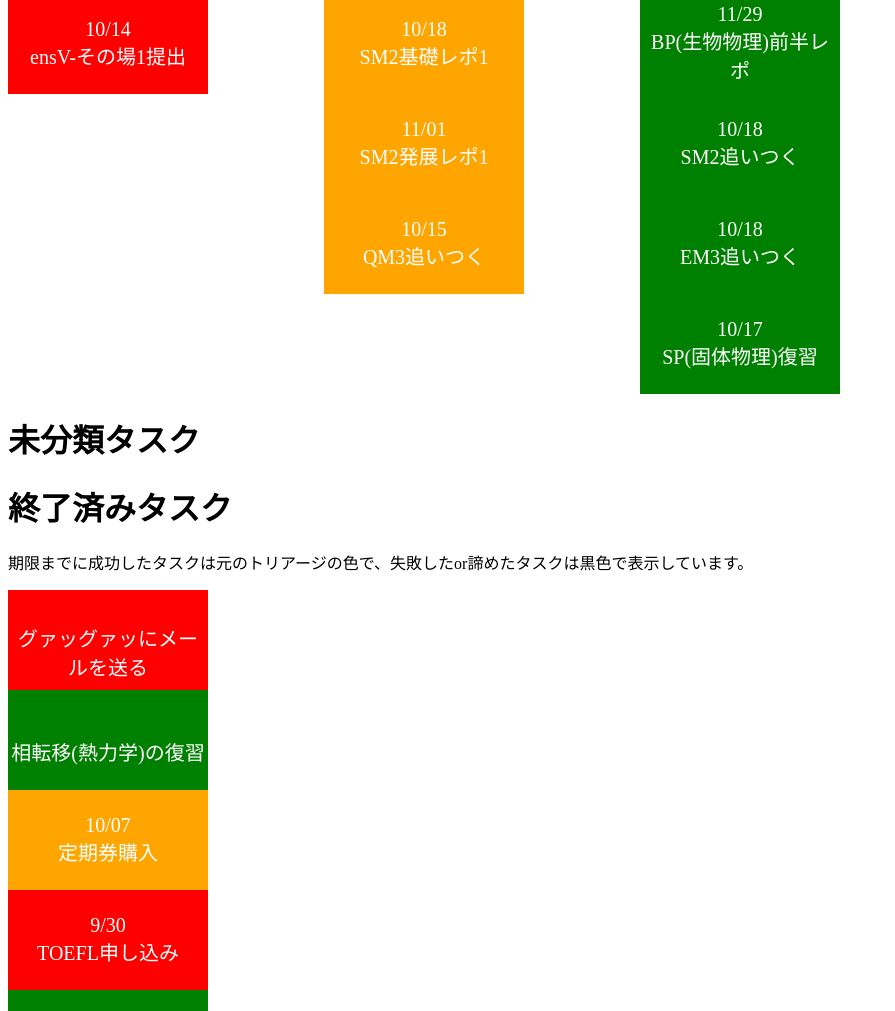
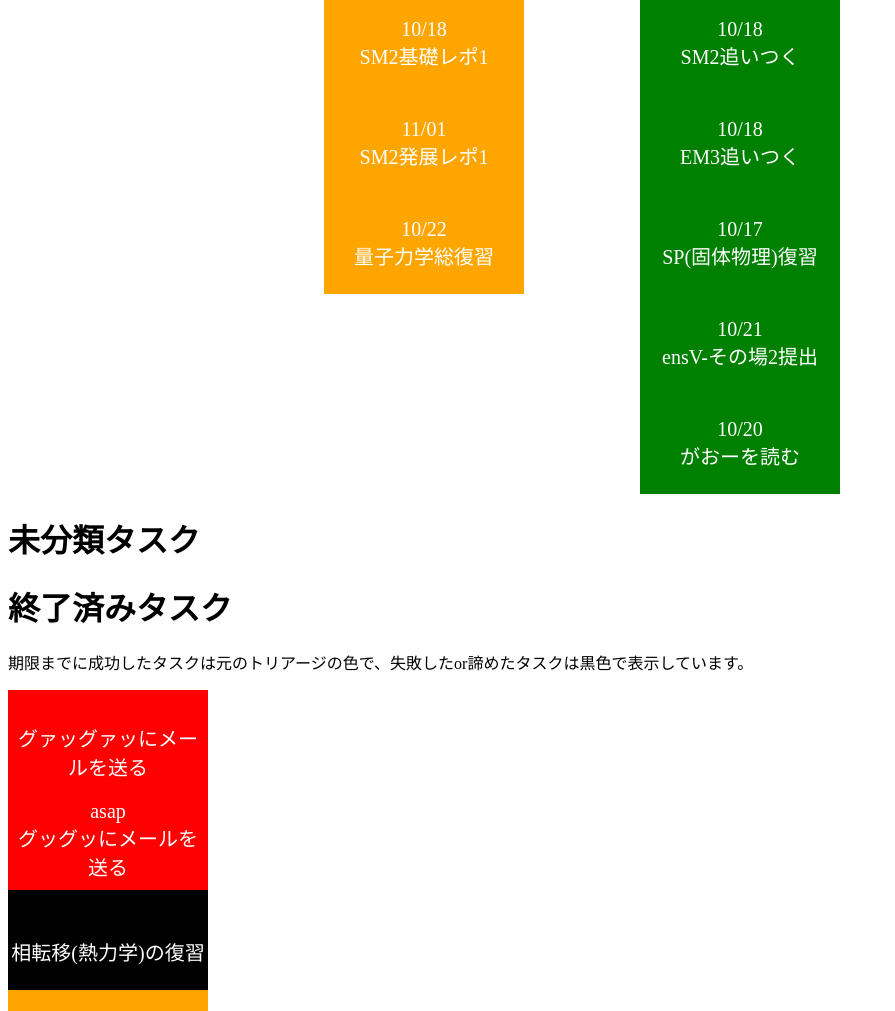
Before and after one commit to SIRXO559/SIRXO559.github.io, a plain HTML site: page tasks/index.html in a window 1280 px wide. Shown: the part 599-1610 px from the top of the page, without its empty margins (0-895 px from the left). Drawn offline with Linux system fonts and the light colour scheme.

Commit message:
Update index.html, 10/16

```diff
--- a/tasks/index.html
+++ b/tasks/index.html
@@ -62,6 +62,21 @@
             box-sizing: border-box;
             /*border: 2px solid black;  */
         }
+
+        .b-box {
+            width: 200px;
+            height: 100px;
+            background-color: black;
+            color: white;
+            display: flex;
+            justify-content: center;
+            /*align-items: center;   */
+            font-size: 20px;
+            flex-direction: column;
+            padding: 2px;
+            box-sizing: border-box;
+            /*border: 2px solid black;  */
+        }
         .t-box {
             width: 200px;
             height: 100px;
@@ -80,50 +95,56 @@
     <p>各タスクに赤色・黄色・緑色のトリアージをつけています。締切の近さ/重要性/やりたさが大きい時が赤です。</p>
     <p>支障があってはっきり書くことができない語句は<b>動物の鳴き声</b>で置き換えています。</p>
 
-最終更新: 2024年10月14日
-<div class="container">
-<div class="r-box"><span class="tc"> asap<br> グッグッにメールを送る</span></div>
-<div class="y-box"><span class="tc"> <br> 固電量購入</span></div>
-<div class="g-box"><span class="tc"> 10/15<br> 小形緑ゼミ予習</span></div>
-</div>
+最終更新: 2024年10月16日
 <div class="container">
 <div class="r-box"><span class="tc"> 10/21<br> 物ゼミ発表準備</span></div>
-<div class="y-box"><span class="tc"> <br> ガーッガーッに連絡</span></div>
+<div class="y-box"><span class="tc"> <br> 固電量購入</span></div>
 <div class="g-box"><span class="tc"> 10/19<br> ゼミ予習</span></div>
 </div>
 <div class="container">
 <div class="r-box"><span class="tc"> 10/17<br> 実験予習&実験ノート買う</span></div>
-<div class="y-box"><span class="tc"> <br> アウ〜〜の予約</span></div>
+<div class="y-box"><span class="tc"> <br> ガーッガーッに連絡</span></div>
 <div class="g-box"><span class="tc"> 10/25<br> SM2基礎レポ2</span></div>
 </div>
 <div class="container">
 <div class="r-box"><span class="tc"> 10/17<br> 固電量ゼミ発表準備</span></div>
-<div class="y-box"><span class="tc"> <br> ミーンミーンに連絡返す</span></div>
+<div class="y-box"><span class="tc"> <br> アウ〜〜の予約</span></div>
 <div class="g-box"><span class="tc"> 11/1<br> SM2発展レポ2</span></div>
 </div>
 <div class="container">
-<div class="r-box"><span class="tc"> 10/14<br> ensV-その場1提出</span></div>
-<div class="y-box"><span class="tc"> 10/18<br> SM2基礎レポ1</span></div>
+<div class="t-box"></div>
+<div class="y-box"><span class="tc"> <br> ミーンミーンに連絡返す</span></div>
 <div class="g-box"><span class="tc"> 11/29<br> BP(生物物理)前半レポ</span></div>
 </div>
 <div class="container">
 <div class="t-box"></div>
-<div class="y-box"><span class="tc"> 11/01<br> SM2発展レポ1</span></div>
+<div class="y-box"><span class="tc"> 10/18<br> SM2基礎レポ1</span></div>
 <div class="g-box"><span class="tc"> 10/18<br> SM2追いつく</span></div>
 </div>
 <div class="container">
 <div class="t-box"></div>
-<div class="y-box"><span class="tc"> 10/15<br> QM3追いつく</span></div>
+<div class="y-box"><span class="tc"> 11/01<br> SM2発展レポ1</span></div>
 <div class="g-box"><span class="tc"> 10/18<br> EM3追いつく</span></div>
 </div>
 <div class="container">
 <div class="t-box"></div>
+<div class="y-box"><span class="tc"> 10/22<br> 量子力学総復習</span></div>
+<div class="g-box"><span class="tc"> 10/17<br> SP(固体物理)復習</span></div>
+</div>
+<div class="container">
 <div class="t-box"></div>
-<div class="g-box"><span class="tc"> 10/17<br> SP(固体物理)復習</span></div>
+<div class="t-box"></div>
+<div class="g-box"><span class="tc"> 10/21<br> ensV-その場2提出</span></div>
+</div>
+<div class="container">
+<div class="t-box"></div>
+<div class="t-box"></div>
+<div class="g-box"><span class="tc"> 10/20<br> がおーを読む</span></div>
 </div>
 <h1> 未分類タスク </h1><h1> 終了済みタスク </h1><p>期限までに成功したタスクは元のトリアージの色で、失敗したor諦めたタスクは黒色で表示しています。</p>
 <div class="container"><div class="r-box"><span class="tc"> <br> グァッグァッにメールを送る</span></div></div>
-<div class="container"><div class="g-box"><span class="tc"> <br> 相転移(熱力学)の復習</span></div></div>
+<div class="container"><div class="r-box"><span class="tc"> asap<br> グッグッにメールを送る</span></div></div>
+<div class="container"><div class="b-box"><span class="tc"> <br> 相転移(熱力学)の復習</span></div></div>
 <div class="container"><div class="y-box"><span class="tc"> 10/07<br> 定期券購入</span></div></div>
 <div class="container"><div class="r-box"><span class="tc"> 9/30<br> TOEFL申し込み</span></div></div>
 <div class="container"><div class="g-box"><span class="tc"> 10/05<br> ゼミ予習</span></div></div>
@@ -131,5 +152,8 @@
 <div class="container"><div class="r-box"><span class="tc"> 10/13<br> にゃ〜（＝応用情報技術者試験）の勉強</span></div></div>
 <div class="container"><div class="r-box"><span class="tc"> 10/10<br> 演習IV発表資料</span></div></div>
 <div class="container"><div class="g-box"><span class="tc"> 10/10<br> 固電量ゼミ予習</span></div></div>
+<div class="container"><div class="b-box"><span class="tc"> 10/15<br> 小形緑ゼミ予習</span></div></div>
 <div class="container"><div class="r-box"><span class="tc"> 10/12<br> ワンワン！の提出</span></div></div>
+<div class="container"><div class="b-box"><span class="tc"> 10/15<br> QM3追いつく</span></div></div>
+<div class="container"><div class="r-box"><span class="tc"> 10/14<br> ensV-その場1提出</span></div></div>
 </body></html>
```
